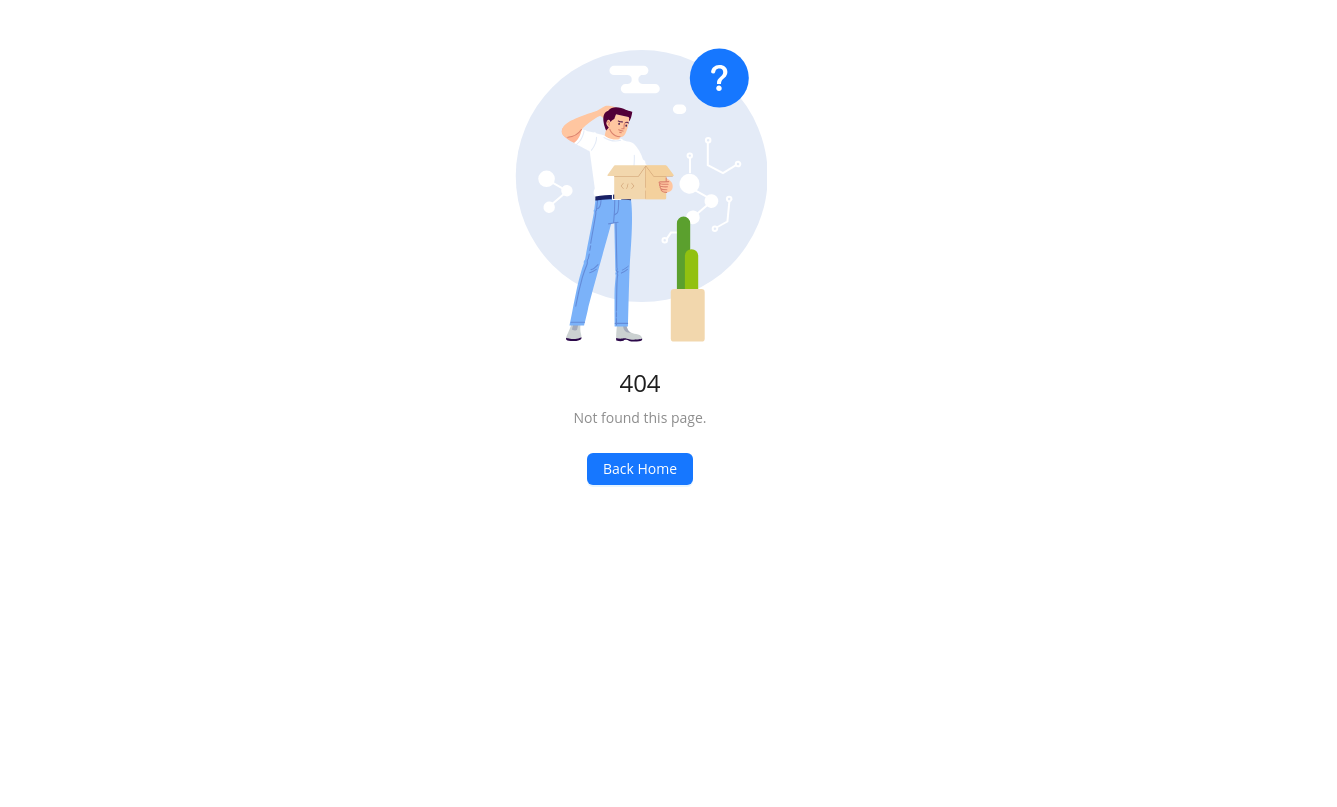
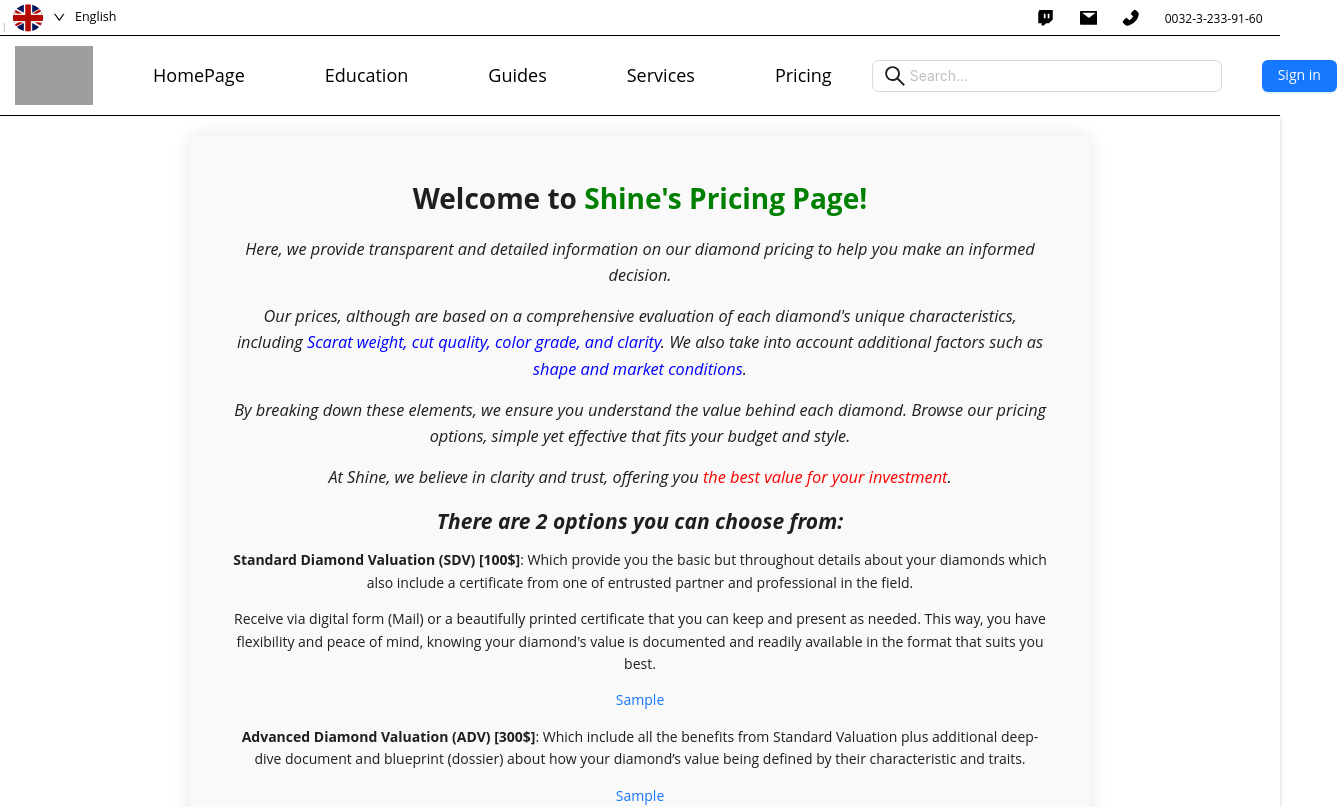
Before and after one commit to SoramYO/DVS, a React (Create React App) app: page /pricing in a window 1280 px wide. Before the commit this address had no page. Shown: the top 807 px of the page, 1337 px wide, since content can reach past the window. Built offline with nearby package versions, Linux system fonts and the light colour scheme; grey boxes are pictures that could not be loaded.

Commit message:
pricing and service

```diff
--- a/src/components/Navbar.jsx
+++ b/src/components/Navbar.jsx
@@ -36,10 +36,11 @@
           </Link>
         </div>
         <div className="navbarMenu">
-          <Link to="/">Home Page</Link>
+          <Link to="/">HomePage</Link>
           <Link to="/education">Education</Link>
           <Link to="/guides">Guides</Link>
           <Link to="/services">Services</Link>
+          <Link to="/pricing">Pricing</Link>
         </div>
       </div>
       <div className="navbarRight">
--- /dev/null
+++ b/src/css/Pricing.css
@@ -0,0 +1,26 @@
+.pricingContainer {
+    font-family: Arial, sans-serif;
+    max-width: 900px;
+    margin: 20px auto 20px auto;
+    padding: 40px;
+    line-height: 1.6;
+    background-color: #f9f9f9;
+    border-radius: 10px;
+    box-shadow: 0 0 20px rgba(0, 0, 0, 0.1);
+}
+
+h1 {
+    font-size: 2em;
+    text-align: center;
+}
+
+h3,
+h2 {
+    text-align: center;
+    margin-top: 15px;
+    ;
+}
+
+p {
+    text-align: center;
+}
--- /dev/null
+++ b/src/css/Service.css
@@ -0,0 +1,17 @@
+.serviceContainer {
+    font-family: Arial, sans-serif;
+    max-width: 900px;
+    margin: 20px auto 20px auto;
+    padding: 40px;
+    line-height: 1.6;
+    background-color: #f9f9f9;
+    border-radius: 10px;
+    box-shadow: 0 0 20px rgba(0, 0, 0, 0.1);
+  }
+  .serviceContainer h2 {
+    font-size: 2em;
+  }
+  li{
+    color:rgb(0, 174, 255);
+    margin-left: 20px;
+  }
--- /dev/null
+++ b/src/pages/Pricing.jsx
@@ -0,0 +1,27 @@
+import React from 'react';
+import '../css/Pricing.css';
+import { Link } from 'react-router-dom';
+
+const Pricing = () => {
+    return (
+        <div className="pricingContainer">
+            <h1><strong>Welcome to <span style={{ color: "green" }}>Shine's Pricing Page!</span></strong></h1>
+            <h3><i>Here, we provide transparent and detailed information on our diamond pricing to help you make an informed decision.</i> </h3>
+            <h3><i>Our prices, although are based on a comprehensive evaluation of each diamond's unique characteristics, including <span style={{ color: "blue" }}>Scarat weight, cut quality, color grade, and clarity</span>. We also take into account additional factors such as <span style={{ color: "blue" }}>shape and market conditions</span>.</i></h3>
+            <h3><i>By breaking down these elements, we ensure you understand the value behind each diamond. Browse our pricing options, simple yet effective that fits your budget and style.</i></h3>
+            <h3><i>At Shine, we believe in clarity and trust, offering you  <span style={{ color: "red" }}>the best value for your investment</span>.</i></h3>
+            <h2><strong><i>There are 2 options you can choose from:</i></strong></h2>
+            <p><strong>Standard Diamond Valuation (SDV) [100$]</strong>: Which provide you the basic but throughout details about your diamonds which also include a certificate from one of entrusted partner and professional in the field.</p>
+            <p>Receive via digital form (Mail) or a beautifully printed certificate that you can keep and present as needed. This way, you have flexibility and peace of mind, knowing your diamond's value is documented and readily available in the format that suits you best.</p>
+            <p><a href="https://www.agigems.com/diamond-valuation-report/" target="_blank" rel="noopener noreferrer">Sample</a></p>
+            <p><strong>Advanced Diamond Valuation (ADV) [300$]</strong>: Which include all the benefits from Standard Valuation plus additional deep-dive document and blueprint (dossier) about how your diamond’s value being defined by their characteristic and traits.</p>
+            <p><a href="https://www.agigems.com/diamond-dossier-report/" target="_blank" rel="noopener noreferrer">Sample</a></p>
+            <h3><i>We are committed to providing you with clear, fair, and transparent pricing for all our diamonds. </i></h3>
+            <h3><i>If you have any questions or need further assistance, our expert team is here to help. Explore our selection with confidence, knowing that Shine values your satisfaction and trust.</i></h3>
+            <h3><strong><i>Find the perfect diamond today and let us  <span style={{ color: "red" }}>help you shine brighter than ever</span>!</i></strong></h3>
+        </div>
+    );
+};
+ <span style={{ color: "blue" }}></span>
+
+export default Pricing;
--- /dev/null
+++ b/src/pages/Service.jsx
@@ -0,0 +1,56 @@
+import React from 'react';
+import '../css/Service.css';
+
+const Service = () => {
+    return (
+        <div className="serviceContainer">
+            <h2><strong>Rough diamond sorting</strong></h2>
+            <ul>
+                <li>Proprietary sorting and valuation system used to market mine productions from all over the world</li>
+                <li>Permanent team of sorters based in Antwerp, Belgium and Dubai, UAE</li>
+            </ul>
+            <h2><strong>Rough diamond valuation</strong></h2>
+            <ul>
+                <li>From small exploration and delineation samples to large commercial productions</li>
+                <li>Additional expertise in large and very high value rough stones</li>
+            </ul>
+            <h2><strong>Large diamond expertise</strong></h2>
+            <ul>
+                <li>Valuation</li>
+                <li>Rough to polished planning & modelling</li>
+                <li>Specialized marketing channels</li>
+            </ul>
+            <h2><strong>Rough/polished price book development and maintenance</strong></h2>
+            <h2><strong>Tender and auction sales development and support</strong></h2>
+            <h2><strong>Auditing of diamond origin and chain of custody analysis</strong></h2>
+            <h2><strong>Resource estimation and mine feasibility analysis</strong></h2>
+            <ul>
+                <li>Including communication and training with financial institutions</li>
+                <li>Micro and macro diamond profiling and grade estimation</li>
+            </ul>
+            <h2><strong>Advice and development of stock management systems and software</strong></h2>
+            <h2><strong>Up to date market intelligence and industry reporting</strong></h2>
+            <h2><strong>Advice on establishment of diamond operations facility</strong></h2>
+            <ul>
+                <li>Procurement</li>
+                <li>Staff training</li>
+                <li>Office design and layout</li>
+                <li>Security</li>
+                <li>Stock Control</li>
+            </ul>
+            <h2><strong>Diamond analysis</strong></h2>
+            <ul>
+                <li>Size and value distribution and trends</li>
+                <li>Sales parcel composition and recommendations</li>
+                <li>Pricing analysis and comparison to broader market</li>
+                <li>Advice on management reporting</li>
+            </ul>
+            <h2><strong>Independent compliance and security auditing</strong></h2>
+            <h2><strong>Analysis and advice on competitors</strong></h2>
+            <h2><strong>Client screening</strong></h2>
+            <h2><strong>Arranging for contract polishing of rough diamonds</strong></h2>
+        </div>
+    );
+};
+
+export default Service;
--- a/src/routes/Routes.jsx
+++ b/src/routes/Routes.jsx
@@ -21,6 +21,8 @@
 import ClaritySection from "../pages/ClaritySection";
 import CaratSection from "../pages/CaratSection";
 import Conclusion from "../pages/Conclusion";
+import Service from "../pages/Service";
+import Pricing from "../pages/Pricing";
 
 export const route = createBrowserRouter([
   {
@@ -82,6 +84,16 @@
         element: <Conclusion />,
         errorElement: <ErrorPage />,
       },
+      {
+        path: "/services",
+        element: <Service />,
+        errorElement: <ErrorPage />,
+      },
+      {
+        path: "/pricing",
+        element: <Pricing />,
+        errorElement: <ErrorPage />,
+      },
     ],
   },
   {
```
Also changed, not shown: src/pages/Guide.jsx (deleted, +0 -45 lines).
